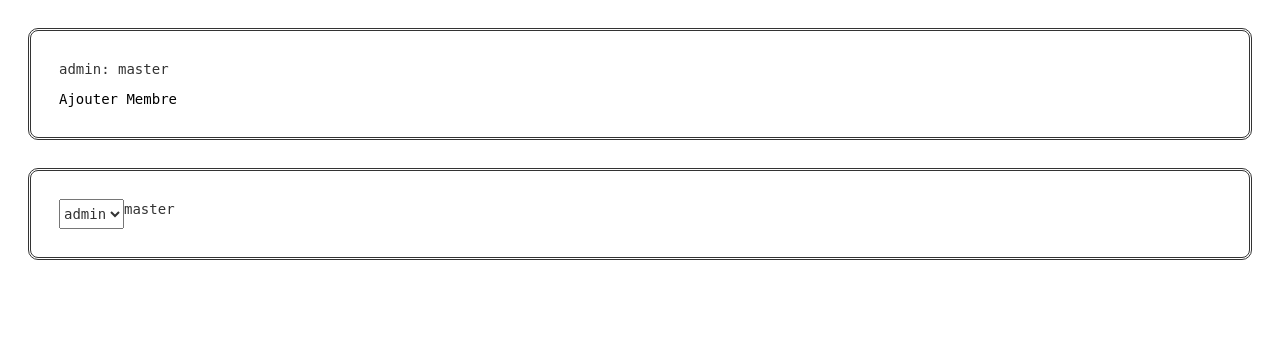
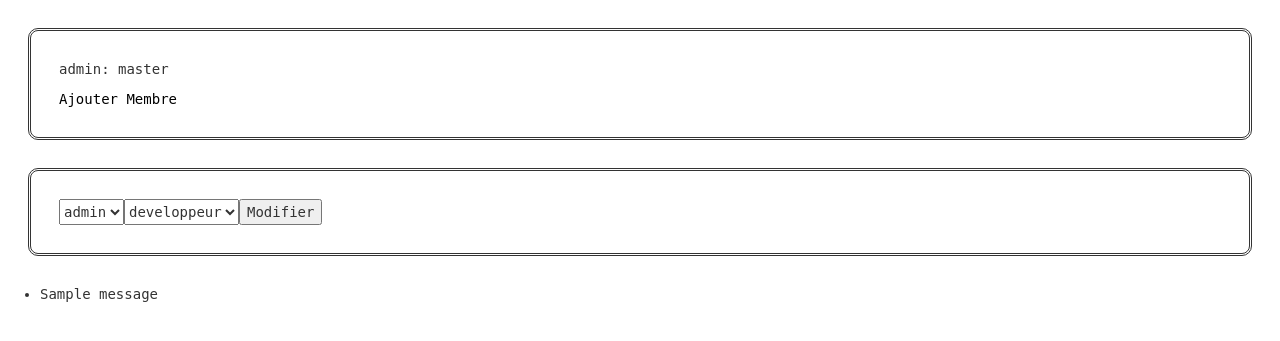
Before and after one commit to QuentinCognard/ProjectMCDHelper, a Flask app: a page that uses Projet_flask/projet/templates/membres.html in a window 1280 px wide. Shown: the part 114-455 px from the top of the page. Run offline with Flask 2, Linux system fonts and the light colour scheme; a user stored in the database is signed in; data comes from the database, SQL or seed files in the repository; tables that the repository leaves empty hold one stand-in row (values such as "Sample post"); one stand-in notice (Sample message) is shown; some libraries are stand-ins or nearby versions.

Commit message:
ajout des modifications des membres

```diff
--- a/Projet_flask/projet/models.py
+++ b/Projet_flask/projet/models.py
@@ -26,7 +26,7 @@ class Droit(db.Model):
 class Gerer(db.Model):
     id = db.Column(db.Integer, primary_key = True)
     projet_id = db.Column(db.Integer, db.ForeignKey("projet.id"))
-    user_login = db.Column(db.Integer, db.ForeignKey("user.login"))
+    user_login = db.Column(db.String, db.ForeignKey("user.login"))
     droit_id = db.Column(db.Integer, db.ForeignKey("droit.id"))
     projet = db.relationship("Projet", foreign_keys=[projet_id], backref=db.backref("projetGerer", lazy="dynamic"))
     user = db.relationship("User", foreign_keys=[user_login], backref=db.backref("userGerer", lazy="dynamic"))
@@ -103,3 +103,12 @@ def get_Projet_byName(name):
     return Projet.query.filter(Projet.nomProj==name).first()
 def get_gerer_byProjet(nomProj):
     return Gerer.query.join(Projet).filter(Projet.nomProj==nomProj).all()
+def get_gerer_byNom(nomProj,nom):
+    # print(Gerer.query.join(Projet).filter(Projet.nomProj==nomProj,Gerer.user_login==nom).all())
+    return Gerer.query.join(Projet).filter(Projet.nomProj==nomProj,Gerer.user_login==nom).first()
+
+def get_id_droit(nomDroit):
+    return Droit.query.filter(Droit.nomDroit==nomDroit).first().id
+
+def get_nom_droit(id):
+    return Droit.query.filter(Droit.id==id).first().nomDroit
--- a/Projet_flask/projet/templates/membres.html
+++ b/Projet_flask/projet/templates/membres.html
@@ -11,18 +11,35 @@
   {% endfor %}
   <a href="{{ url_for('add_membre',username=username,nomProj=nomProj)}}">Ajouter Membre</a>
 </div>
-  <script>
-    function droit(droit){
-      document.getElementById("resultat").innerHTML=droit
-      document.getElementById("resultat").value=droit
-    }
-  </script>
   <div id="modif">
   <select id="select">
     {% for membre in membresProj %}
     <option onclick="droit('{{membre.droit.nomDroit|safe}}')" value="{{ membre.user_login }}">{{ membre.user_login }}</option>
     {% endfor %}
   </select>
-  <p id="resultat">{{membresProj[0].droit.nomDroit}}</p>
+  <select id="resultat">
+      <option value="developpeur">developpeur</option>
+      <option value="visiteur"> visiteur</option>
+    </select>
+    <script>
+    function modifier(){
+      var nom=document.getElementById("select").value
+      var droit=document.getElementById("resultat").value
+      var nomProj='{{ nomProj }}'
+      console.log(nomProj)
+      document.location.href="/projets/{{ current_user.login }}/"+nomProj+"/parametres/membres/modif/"+droit+"/"+nom
+    }
+    </script>
+    <input type="Submit" value="Modifier" onclick="modifier()">
+
 </div>
+{% with messages = get_flashed_messages() %}
+  {% if messages %}
+    <ul class=flashes>
+    {% for message in messages %}
+      <li>{{ message }}</li>
+    {% endfor %}
+    </ul>
+  {% endif %}
+{% endwith %}
 {% endblock %}
--- a/Projet_flask/projet/views.py
+++ b/Projet_flask/projet/views.py
@@ -109,7 +109,16 @@ def add_membre(username,nomProj):
 		db.session.commit()
 		return redirect(url_for("membres",username=username,nomProj=nomProj))
 	return render_template("add-membre.html",username=username,nomProj=nomProj,form=D)
-# route vers un projet perso en fonction de l'ID
+@app.route("/projets/<string:username>/<string:nomProj>/parametres/membres/modif/<string:droit>/<string:nom>",methods=['GET', 'POST'])
+def modifier_membres(username,nomProj,droit,nom):
+	if( get_nom_droit(get_gerer_byNom(nomProj,nom).droit_id) != "master"):
+		idProj=get_Projet_byName(nomProj).id
+		db.session.delete(get_gerer_byNom(nomProj,nom))
+		db.session.add(Gerer(idProj,nom,get_id_droit(droit)))
+		db.session.commit()
+	else:
+		flash(" impossible : "+nom+" est master")
+	return redirect(url_for("membres",username=username,nomProj=nomProj))
 
 # @app.route("/projets/<idProj>/")
 # def page_projet_perso(idProj):
```
